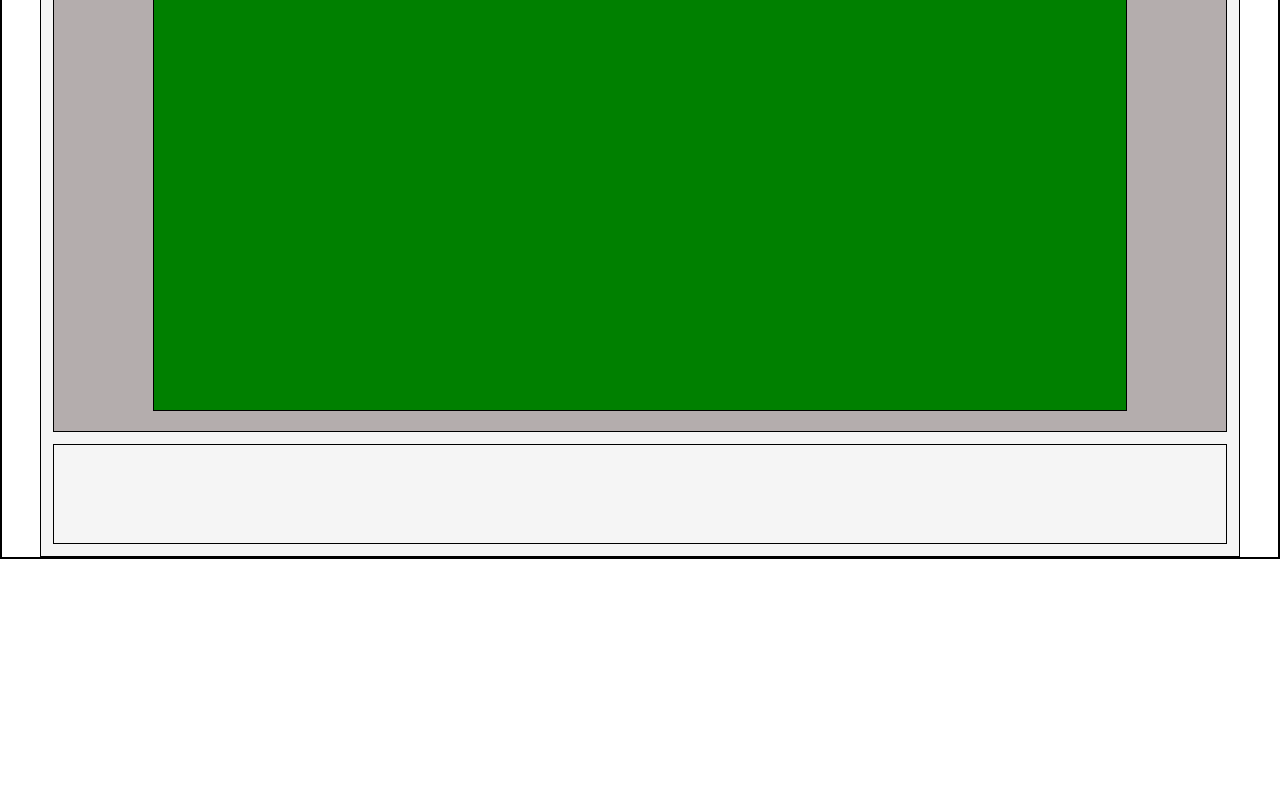
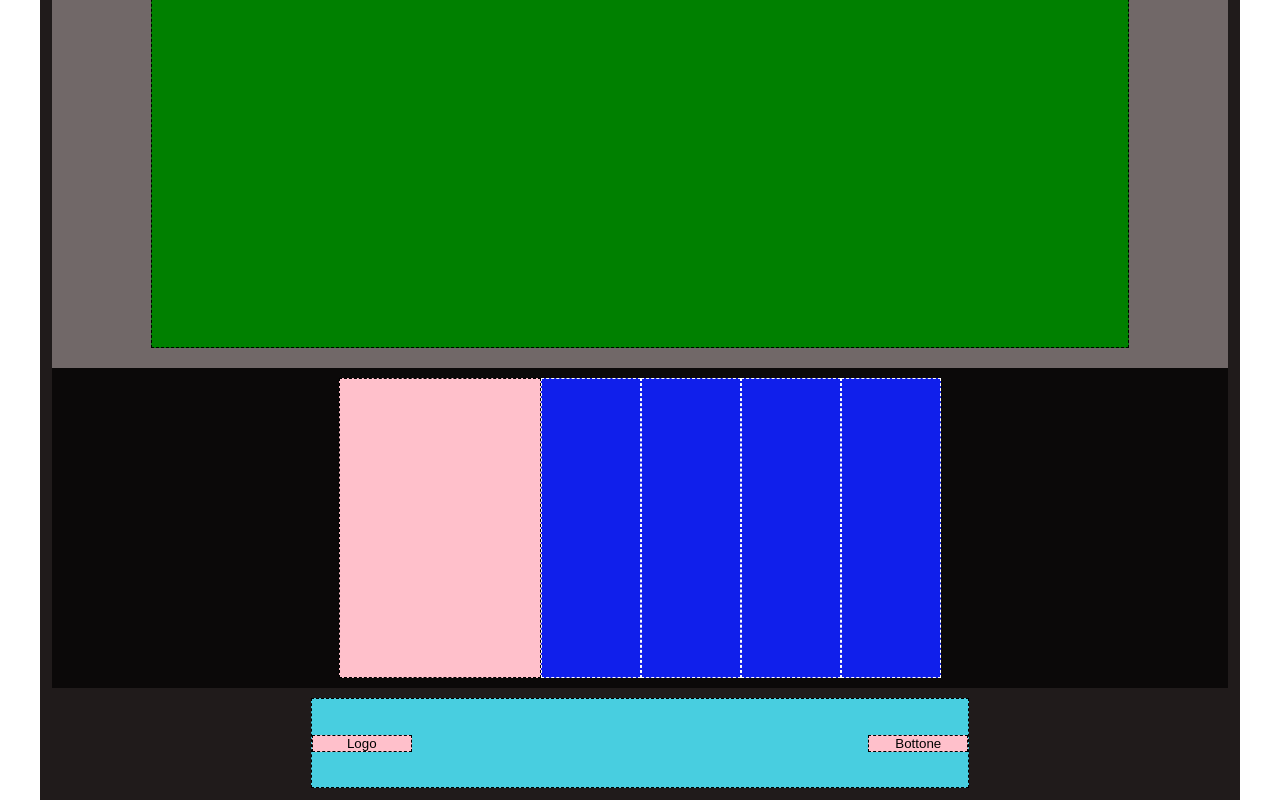
Before and after one commit to GiuseppeTrp/htmlcss-struttura-discord, a plain HTML site: page index.html in a window 1280 px wide. Shown: the part 1605-2405 px from the top of the page. Before the commit the page ends 2164 px from the top, so only its background shows below. Drawn offline with Linux system fonts and the light colour scheme.

Commit message:
added tag and style (temporary)

```diff
--- a/index.html
+++ b/index.html
@@ -11,7 +11,7 @@
     <div class="container">
 
         <header>
-            <div class="link">
+            <div class="link ">
                 <h1> l</h1>
                 <h1>l </h1>
                 <h1>l </h1>
@@ -21,7 +21,7 @@
 
 
         <div class="blue">
-            <aside class="blue pink">
+            <aside class="blue pink border">
 
 
              </aside>
@@ -31,10 +31,10 @@
 
         <div class="section">
 
-            <div class="uno">
+            <div class="uno border">
 
             </div>
-            <div class="due">
+            <div class="due border">
 
             </div>
 
@@ -44,10 +44,10 @@
 
          <div class="section grey">
 
-            <div class="uno-middle ">
+            <div class="uno-middle border">
 
             </div>
-            <div class="due-middle">
+            <div class="due-middle border">
 
             </div>
 
@@ -70,14 +70,45 @@
 
 
         <div class="section big grey">
-            <aside class="green">
+            <aside class="green border">
 
 
              </aside>
 
          </div>
 
+         <div class="section black">
+
+            <div class="little">
+
+            </div>
+
+
+            <div class="little">
+
+
+            </div>
+            <div class="little">
+
+
+            </div>
+            <div class="little">
+
+
+            </div>
+            <div class="little">
+
+
+            </div>
+        </div>
+
         <footer>
+            <aside class="tools">
+                <button>Logo</button>
+
+                <button>Bottone</button>
+            </aside>
+
 
         </footer>
 
--- a/style.css
+++ b/style.css
@@ -2,7 +2,7 @@
     margin: 0;
     padding: 0;
     box-sizing: border-box;
-    border: 1px solid black;
+
 }
 
 
@@ -12,9 +12,10 @@ body{
 }
 
 .container > *{
-    border: 1px solid black;
+
     display: flex;
     min-height: 100px;
+
 
 
 
@@ -22,7 +23,7 @@ body{
 .container {
     display: flex;
     flex-direction: column;
-    gap: 12px;
+
     min-height: 1200px;
 
     max-width: 1200px;
@@ -31,7 +32,8 @@ body{
     margin-right: auto;
 
     padding: 12px;
-    background-color:   whitesmoke;
+    background-color:   rgb(32, 27, 27);
+
 
 }
 
@@ -39,7 +41,7 @@ body{
 header{
     display: flex;
     background-color: rgb(121, 192, 192);
-    border-style: dashed ;
+
     padding: 30px;
     height: 30px;
 
@@ -58,7 +60,7 @@ h1{
     display: flex;
     border: 1px dashed black;
     background-color: orange;
-    justify-content: space-between;
+    justify-content: space-around;
 
 }
 
@@ -67,6 +69,7 @@ h1{
     min-height: 300px ;
     justify-content: center;
     padding: 30px 0 30px 0;
+    border-bottom: 1px solid rgb(130, 169, 242);
 
 
  }
@@ -105,14 +108,14 @@ h1{
 }
 
 .due{
-    background-color:  rgb(226, 131, 225);
+    background-color:  rgb(236, 166, 235);
     min-width: 40%;
     border: 1px dashed black;
 }
 
 
 .uno-middle{
-    background-color:  rgb(226, 131, 225);
+    background-color:  rgb(236, 166, 235);
     min-width: 40%;
     border: 1px dashed black;
 
@@ -136,5 +139,59 @@ h1{
     min-width: 90%;
     min-height: 80%;
     background-color: green;
+    border: 1px dashed black;
 
 }
+
+.little{
+    display: flex;
+    background-color: rgb(16, 31, 235);
+    min-height: 300px ;
+    min-width:100px;
+    justify-content: center;
+    border: 1px dashed white;
+}
+
+.black{
+    background-color: rgba(0, 0, 0, 0.648);
+    padding: 10px 0;
+
+
+
+}
+
+.little:first-child{
+    background-color: pink;
+    padding: 100px;
+    border: 1px dashed black;
+}
+
+
+footer{
+    display: flex;
+    justify-content: center;
+    padding-top:10px ;
+}
+
+.tools{
+    width: 56%;
+    display: flex;
+    justify-content: space-between;
+    border: 1px dashed black;
+    background-color: rgb(72, 206, 224);
+    align-items: center;
+
+}
+
+
+button{  min-width: 100px;
+    border: 1px dashed black;
+    background-color: pink;
+}
+
+
+
+.border{
+
+    border: 1px dashed black;
+}
```
